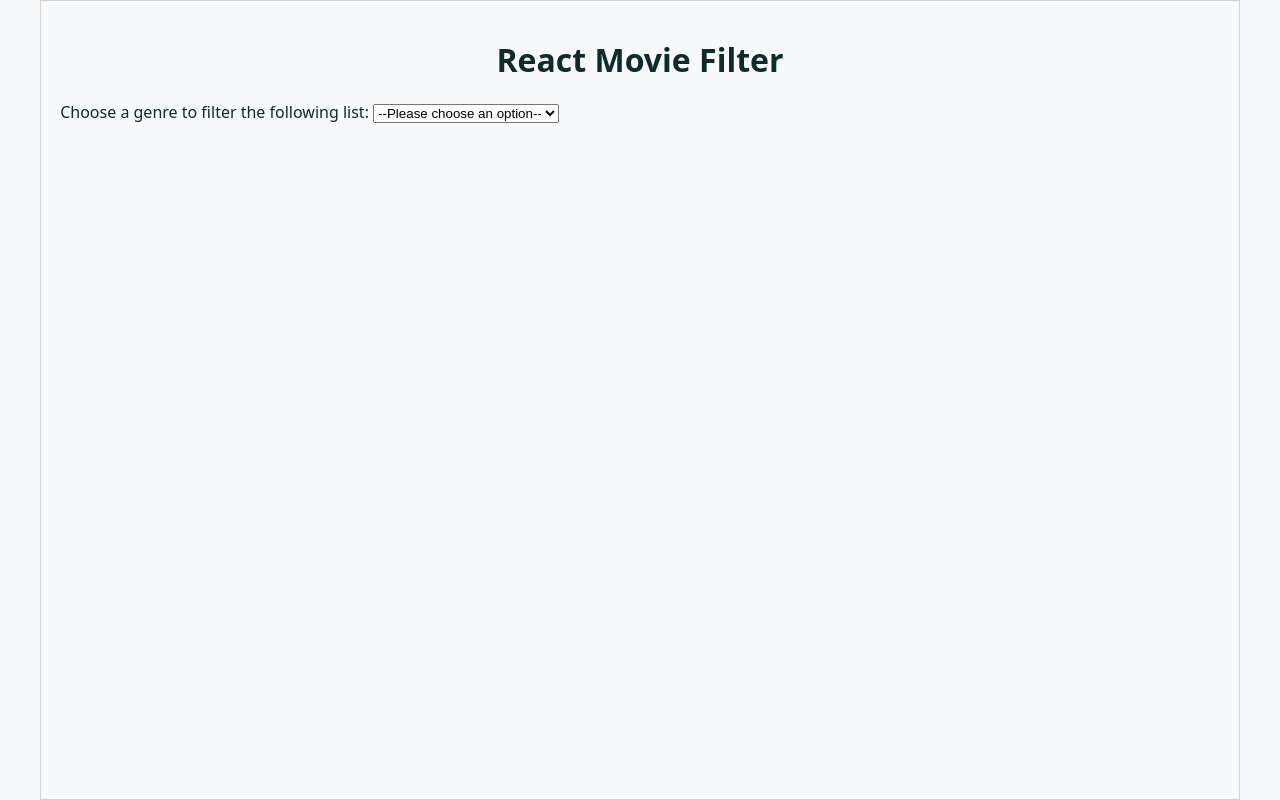
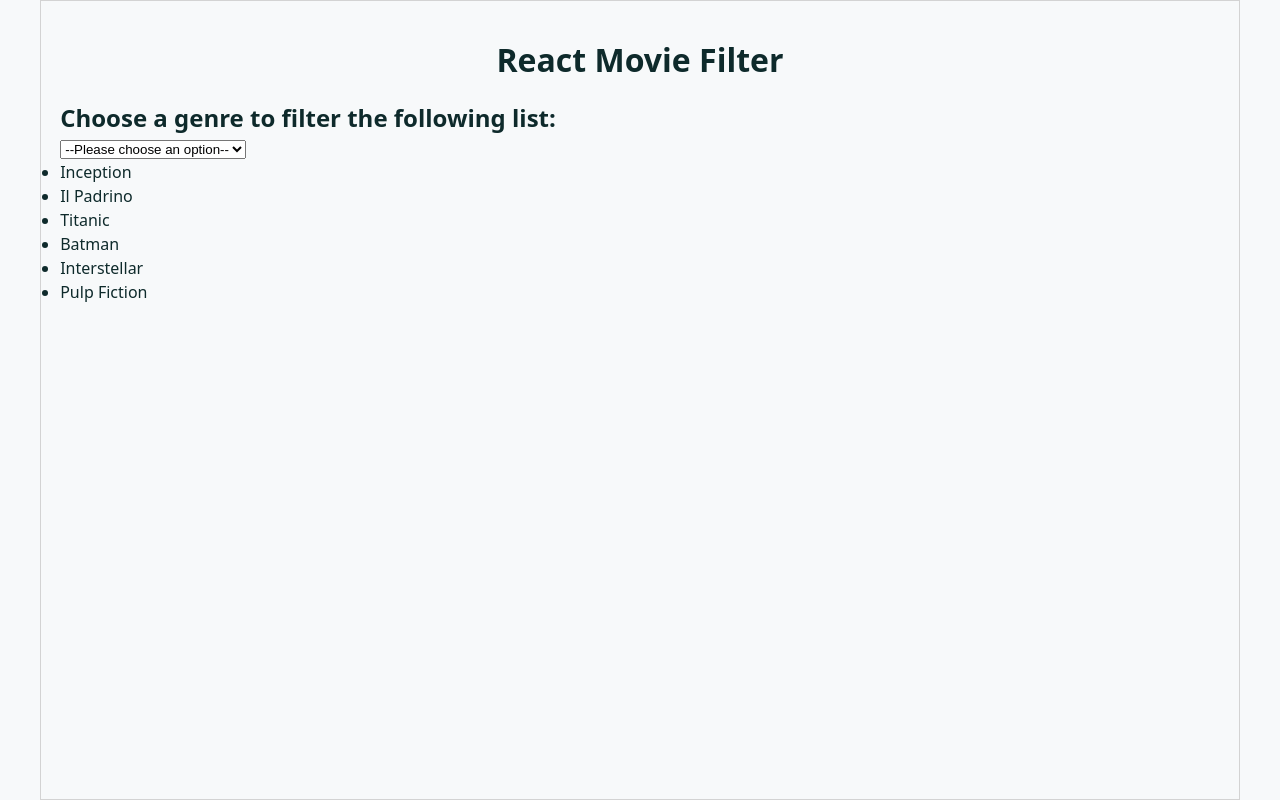
Before and after one commit to andrealoda/react-movie-filter, a React (Vite) app: page / in a window 1280 px wide. Built offline with nearby package versions, Linux system fonts and the light colour scheme.

Commit message:
implement genre selection

```diff
--- a/src/App.jsx
+++ b/src/App.jsx
@@ -16,6 +16,20 @@ function App() {
   const [filteredList, setFilteredList] = useState(allTitles)
 
 
+  function handleSelection(userSelection) {
+    setSelectedGenre(userSelection)
+  }
+
+  useEffect(() => {
+
+    if (selectedGenre === "" || selectedGenre === "all") {
+      setFilteredList(allTitles)
+    } else {
+      setFilteredList(allTitles.filter(item => item.genre === selectedGenre))
+    }
+  }, [selectedGenre])
+
+
   return (
     <>
       <div className="container">
@@ -27,16 +41,23 @@ function App() {
         </header>
 
         <main>
-          <label for="pet-select">Choose a genre to filter the following list: </label>
+          <h2>Choose a genre to filter the following list: </h2>
 
-          <select name="movie-genre-filter" id="movie-genre-filter">
+          <select name="movie-genre-filter" id="movie-genre-filter" onChange={e => handleSelection(e.target.value)}>
             <option value="">--Please choose an option--</option>
-            <option value="all">All titles</option>
             <option value="Fantascienza">Fantascienza</option>
             <option value="Thriller">Thriller</option>
             <option value="Romantico">Romantico</option>
             <option value="Azione">Azione</option>
+            <option value="all">All titles</option>
+
           </select>
+
+          <ul>
+            {filteredList.map(item =>
+              <li key={item.title}>{item.title}</li>
+            )}
+          </ul>
         </main>
 
       </div>
```
